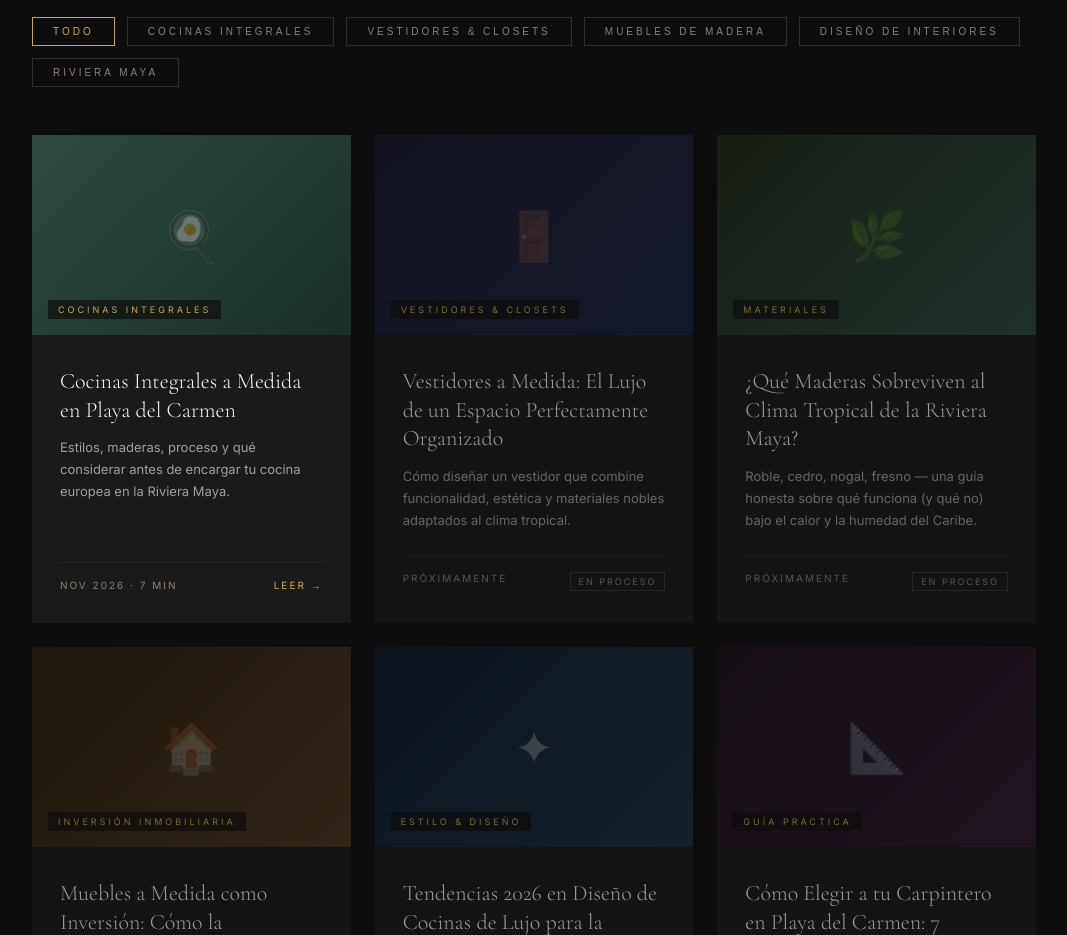
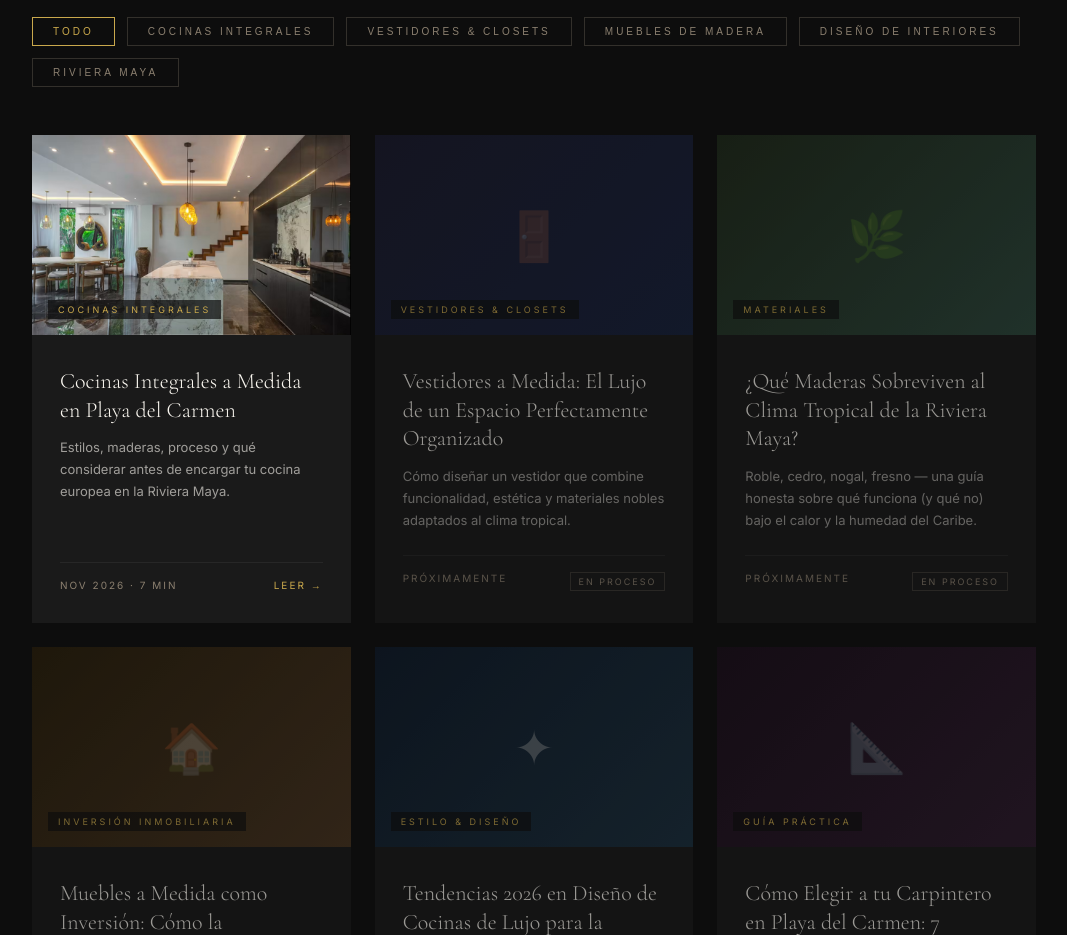
Before and after one commit to kaaxcrecion-arch/kaax-creation, a plain HTML site: page blog/index.html in a window 1280 px wide. Shown: the part 1240-2175 px from the top of the page, without its empty margins (106-1173 px from the left). Drawn offline with nearby package versions, Linux system fonts and the light colour scheme.

Commit message:
fix: replace emoji placeholder with real photo on blog index card
Replace 🍳 emoji on the cocinas article card thumbnail with the actual
project photo (cocina-luxe-marbres-ilot.jpg) for a professional look.

Co-Authored-By: Claude Sonnet 4.6 <noreply@anthropic.com>
Claude-Session: https://claude.ai/code/session_01T3tpmcPCfLgf88tMVx6h35

```diff
--- a/blog/index.html
+++ b/blog/index.html
@@ -426,8 +426,8 @@
 
     <!-- Article 1 — published -->
     <a href="/blog/cocinas-integrales-playa-del-carmen.html" class="post-card">
-      <div class="post-card-img">
-        <div class="post-card-img-icon">🍳</div>
+      <div class="post-card-img" style="padding:0;">
+        <img src="/blog/img/cocina-luxe-marbres-ilot.jpg" alt="Cocina integral de lujo con îlot en mármol — Ka'ax Création Playa del Carmen" style="width:100%;height:100%;object-fit:cover;display:block;">
         <div class="post-card-img-label">Cocinas Integrales</div>
       </div>
       <div class="post-card-content">
```
